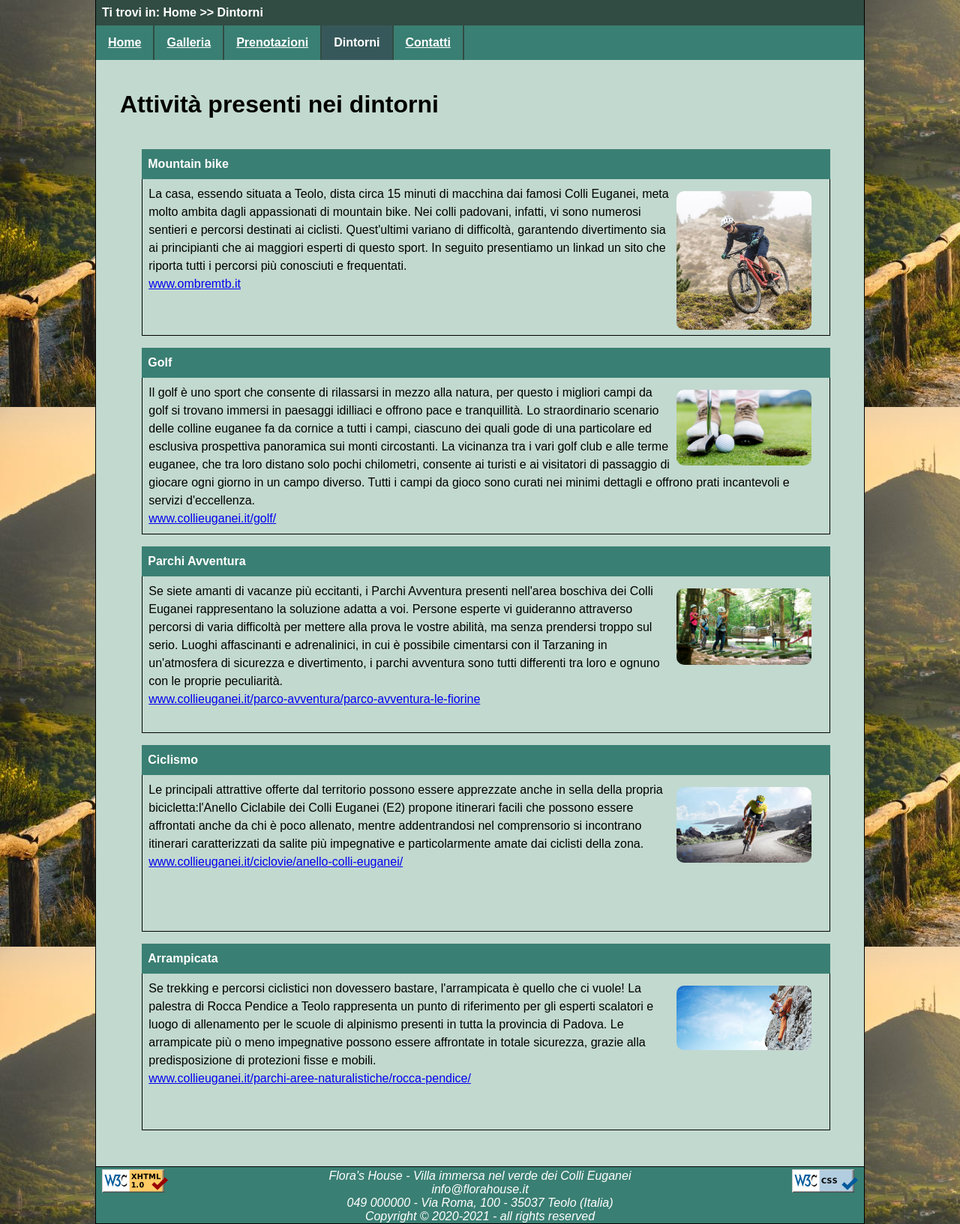
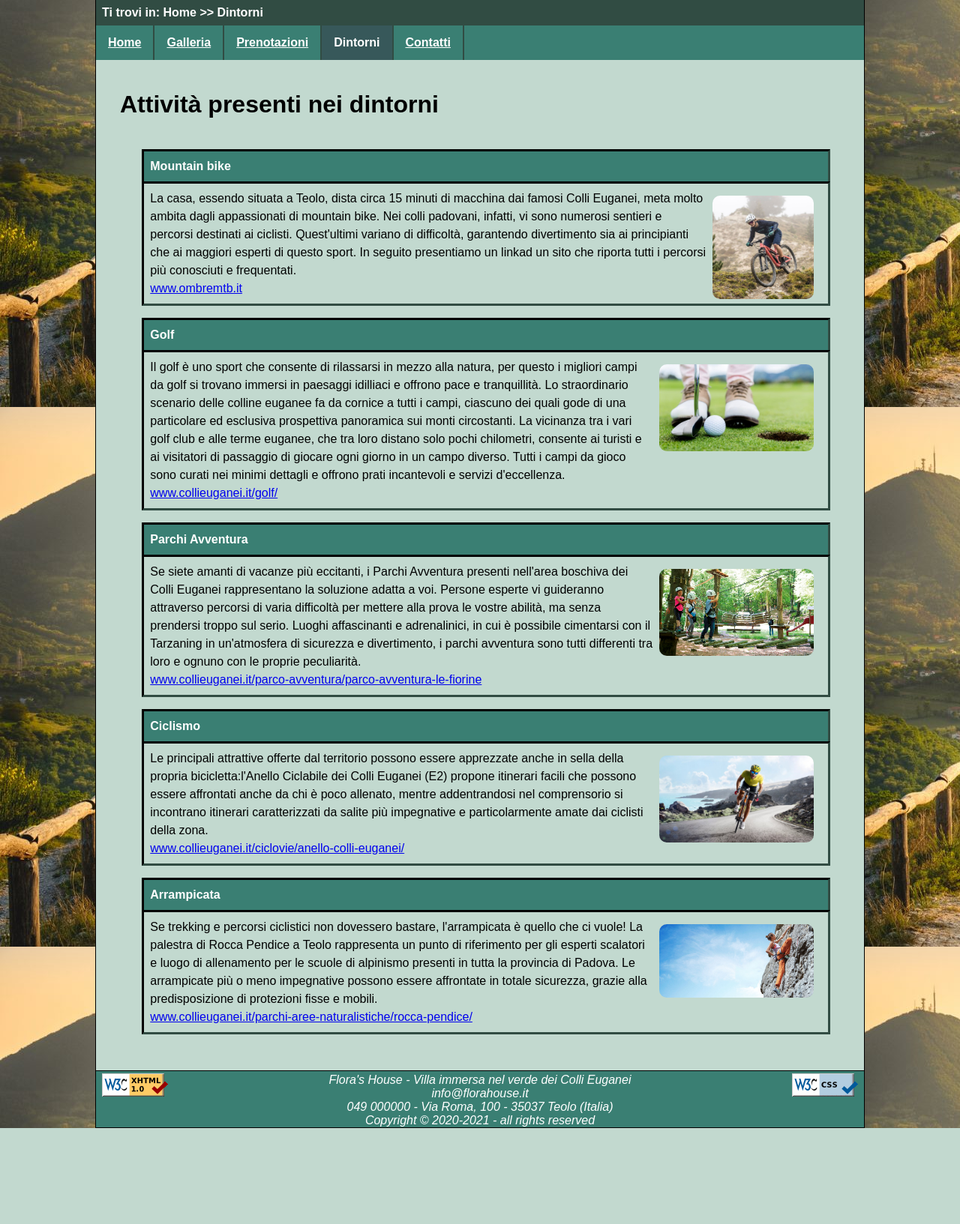
Before and after one commit to comodei/Flora-s-House-TecWeb-Project-, a PHP site: page /html/dintorni.html in a window 1280 px wide. Shown: the part 177-1810 px from the top of the page at 75% size. After the commit the page ends 1682 px from the top, so only its background shows below. Run offline with PHP 8.4, Linux system fonts and the light colour scheme.

Commit message:
Piccole modifiche dintorni

```diff
--- a/style/style_lavoro.css
+++ b/style/style_lavoro.css
@@ -184,20 +184,28 @@ img#villa{
     font-weight: bold;
     padding: 0.5em;
     margin-top: 1em;
+    border-style: inset;
+    border-color: #314C43;
+    border-bottom: none;
 }
 #attivita dd{
-    border: 1px solid black;
     border-top: none;
     padding: 0.5em;
     min-height: 12em;
+    border-style: inset;
+    border-color: #314C43;
+    min-height: auto;
 }
 #attivita dd img{
     float: right;
-    width: 20%;
-    margin-right: 1em;
+    width: 23%;
+    margin-right: 0.7em;
     margin-top: 0.5em;
     margin-left: 0.5em;
     border-radius: 10px;
+}
+#attivita dd img.img_attivita{
+  width:15%;
 }
 /*PAGINA CONTATTI*/
 .map_container{
@@ -223,7 +231,7 @@ ul.elenco li{
 ul li.diversoPeriodo{
     font-style: italic;
     font-weight: bold;
-    font-size: 1.1em;
+    font-size: 1.3em;
 }
 ul .nomeCitta{
     font-weight: bold;
```
